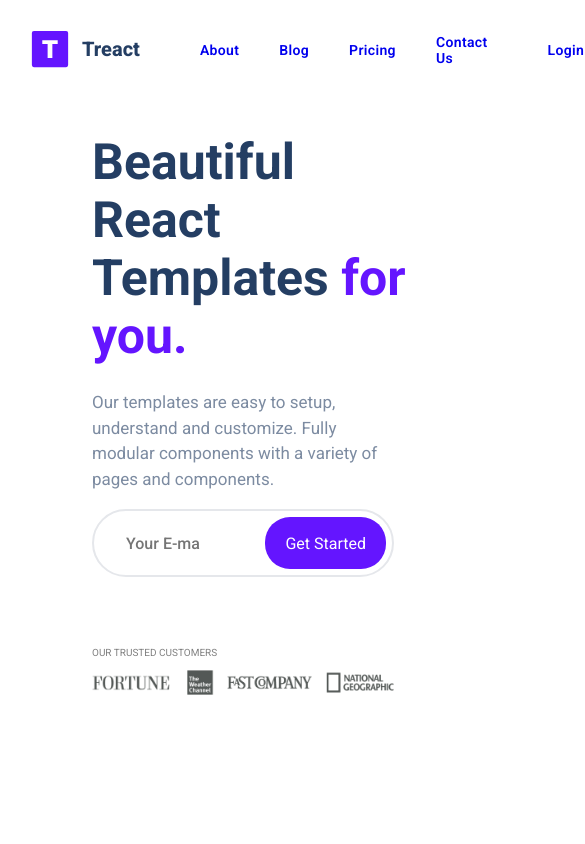
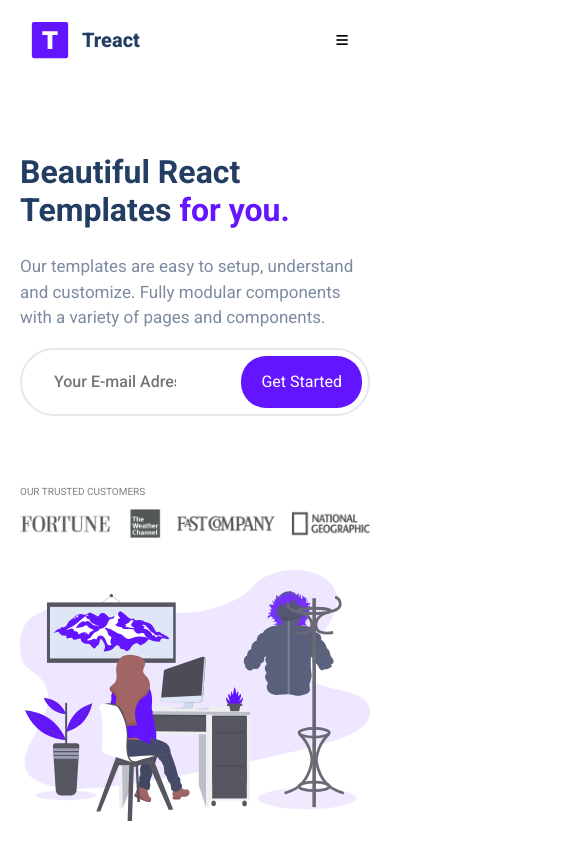
Before and after one commit to Sheilahanne/treact-project, a plain HTML site: page index.html in a window 390 px wide. Shown: the top 844 px of the page, 585 px wide, since content can reach past the window. Drawn offline with Linux system fonts and the light colour scheme.

Commit message:
Working on Responsive

```diff
--- a/index.html
+++ b/index.html
@@ -26,7 +26,7 @@
           <button class="signup__btn"><a href="#" class="signup__link">Sign Up</a></button>
         </div>
       </div>
-      </div>
+      <button class="menu__toggle" type="button" onclick="this.parentElement.classList.toggle('menu--open')"><i class="fa-solid fa-bars"></i></button>
     </nav>
   </section>
 
--- a/style.css
+++ b/style.css
@@ -10,6 +10,11 @@
 body {
   color: #243e63;
 }
+
+main {
+  flex-wrap: wrap;
+}
+
 button {
   cursor: pointer;
   border: none;
@@ -18,11 +23,11 @@ button {
 .container {
   display: flex;
   justify-content: space-between;
+  flex-wrap: wrap;
   min-height: 100vh;
   padding: 10px 20px;
   gap: 5px;
   margin: 0 24px;
-
 }
 
 .row {
@@ -98,6 +103,13 @@ li {
   display: flex;
   align-items: center;
   gap: 12px;
+  position: relative;
+}
+
+.menu__toggle {
+  display: none;
+  background-color: transparent;
+  padding: 12px 8px;
 }
 
 .login_btn {
@@ -112,7 +124,7 @@ li {
   margin: auto;
   border-radius: 25px;
   border: none;
-  transition: background ;
+  transition: background;
 }
 
 .signup__link {
@@ -159,7 +171,9 @@ LANDING
   display: flex;
   justify-content: center;
   align-items: center;
+  flex-wrap: wrap;
   margin: 48px;
+  flex: 1;
 }
 
 .landing__img,
@@ -360,7 +374,7 @@ INFORMATION
   border-radius: 4px;
   margin-top: 30px;
   z-index: 1;
-  }
+}
 
 .quality__grid {
   transform: translateX(-66%) translateY(1550%) scaleX(1) scaleY(1);
@@ -391,6 +405,7 @@ STEPS
 
 .steps__img {
   flex: 0 0 50%;
+  margin: 12px 0;
 }
 
 .steps {
@@ -406,7 +421,7 @@ STEPS
 .step__number {
   display: flex;
   flex-direction: center;
- justify-content: flex-start;
+  justify-content: flex-start;
   margin: 12px 0;
   padding: 8px;
   font-size: 30px;
@@ -460,6 +475,7 @@ VALUES
 
 .value__img--wrapper {
   position: relative;
+  flex: 1;
 }
 
 .principles {
@@ -498,7 +514,8 @@ VALUES
   height: 20px;
 }
 
-.principle .principles__description , .principle .principles__img--wrapper {
+.principle .principles__description,
+.principle .principles__img--wrapper {
   display: flex;
   flex-direction: row;
   align-items: center;
@@ -633,7 +650,7 @@ SUBSCRIPTIONS
   opacity: 50%;
 }
 
-.subscription__price  {
+.subscription__price {
   font-weight: 800;
   font-size: 2.5rem;
 }
@@ -735,7 +752,7 @@ TESTIMONIALS
 
 .testimonials__profile--author-title {
   margin-top: 4px;
-  color:#7c8ba1;
+  color: #7c8ba1;
   font-weight: 500;
 }
 
@@ -1048,3 +1065,98 @@ footer .row {
   height: 20px;
   width: 20px;
 }
+
+/*
+
+SMALL PHONE, TABLETS, & LARGE SMARTPHONES
+
+*/
+
+@media (max-width: 767px) {
+
+  .container,
+  #testimonials .container,
+  .services,
+  .subscriptions,
+  .principles,
+  .start__row,
+  .footer__bottom {
+    flex-direction: column;
+    align-items: center;
+    justify-content: space-between;
+  }
+
+  .container {
+    min-height: 0;
+    margin: 0;
+    padding: 48px 20px;
+    gap: 32px;
+  }
+
+  .container>* {
+    flex: none;
+    width: 100%;
+    min-width: 0;
+    margin: 0;
+  }
+
+  .landing__img,
+  .info__img,
+  .steps__img,
+  .testimonial__img,
+  #values .info__img {
+    flex: none;
+    width: 100%;
+    height: auto;
+    margin-top: 0;
+  }
+
+  .service,
+  .subscription,
+  .principle {
+    width: 100%;
+    margin: 16px auto;
+  }
+
+  .section__title,
+  .section__title--subtitle {
+    display: block;
+    font-size: 32px;
+  }
+
+  .section__title--header,
+  .section__title--subheader {
+    margin-top: 0;
+  }
+
+  .values__description {
+    padding: 0;
+  }
+}
+
+@media (max-width: 1000px) {
+  .nav__bar {
+    flex-wrap: wrap;
+    align-items: center;
+    overflow: hidden;
+    flex-wrap: wrap;
+  }
+
+  .menu__toggle {
+    display: block;
+    margin-right: 30px;
+    padding: 12px;
+  }
+
+  .nav__links {
+    display: none;
+    width: 100%;
+    order: 1;
+    flex-direction: column;
+    gap: 20px;
+  }
+
+  .menu--open .nav__links {
+    display: flex;
+  }
+}
```
